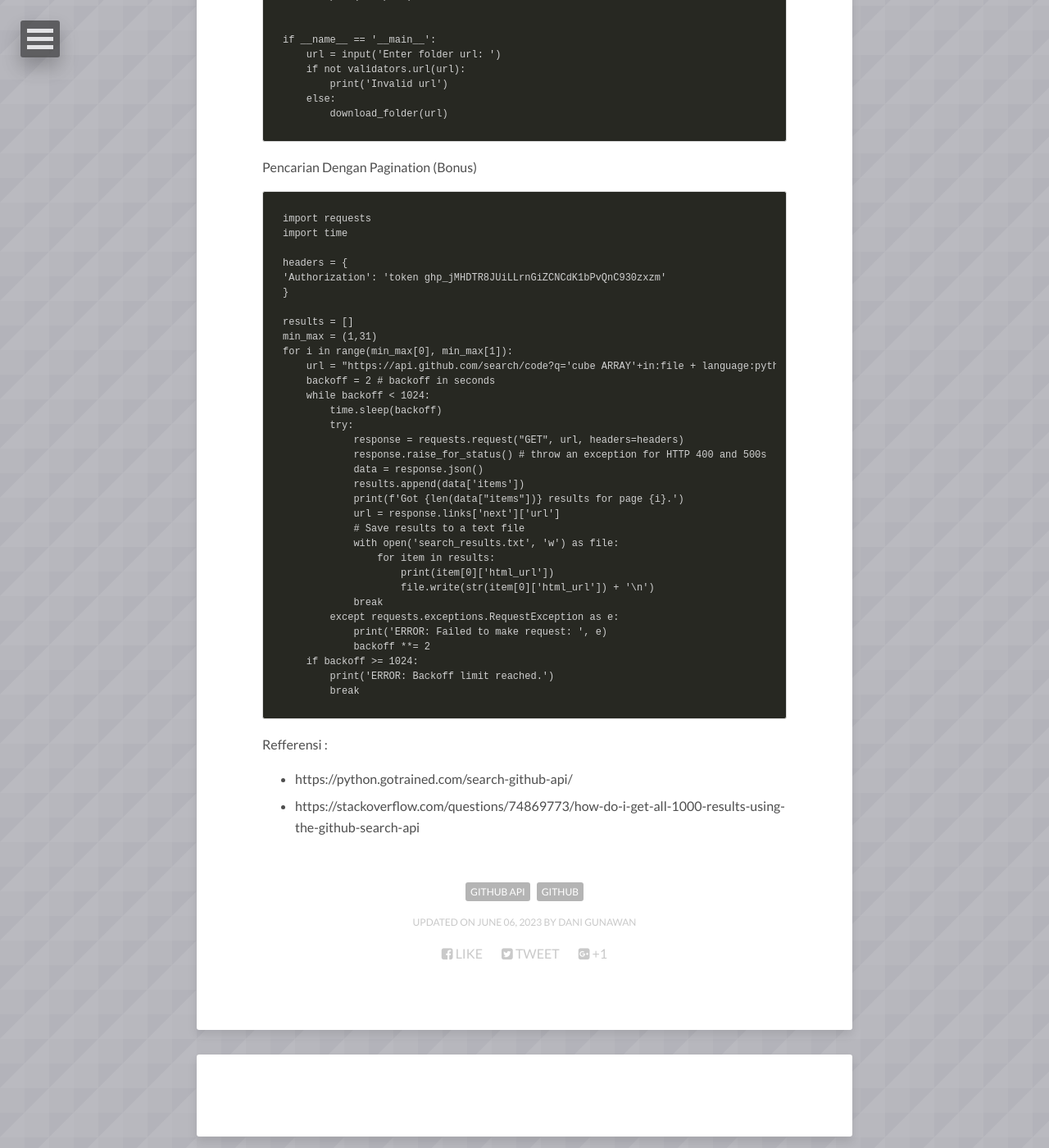
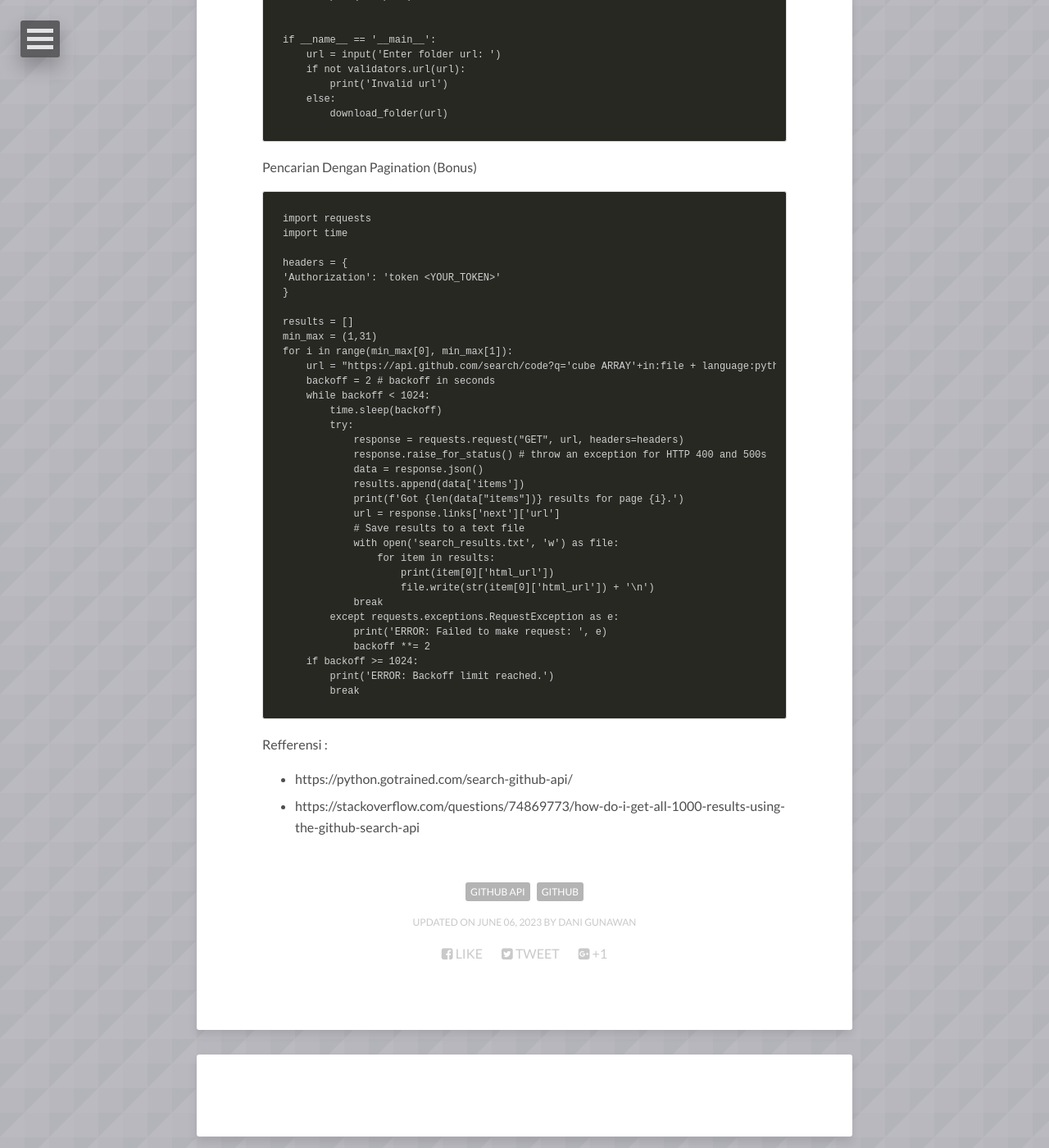
Before and after one commit to danigunawan/danigunawan.github.io, a Jekyll site: the page built from _posts/2023-06-06-pencarian-dengan-github-api.md, in a window 1280 px wide and 1400 px high, scrolled down 12473 px. Shown: the whole window at 82% size. Built offline with Jekyll 4.4.1, drawn with Linux system fonts in a browser that asks for light colours; nearby versions of some CDN libraries; comment, search, counter and statistics services are not loaded.

Commit message:
[ADD POSTING]

```diff
--- a/_posts/2023-06-06-pencarian-dengan-github-api.md
+++ b/_posts/2023-06-06-pencarian-dengan-github-api.md
@@ -409,7 +409,7 @@ Pencarian Dengan Pagination (Bonus)
     import time
 
     headers = {
-    'Authorization': 'token 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'
+    'Authorization': 'token <YOUR_TOKEN>'
     }
 
     results = []
```
